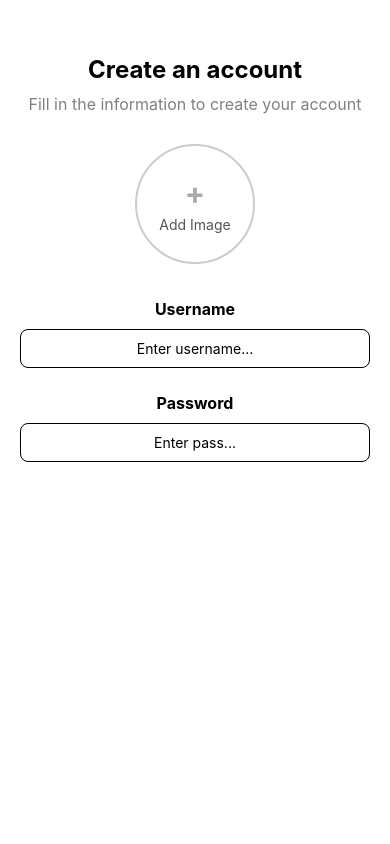
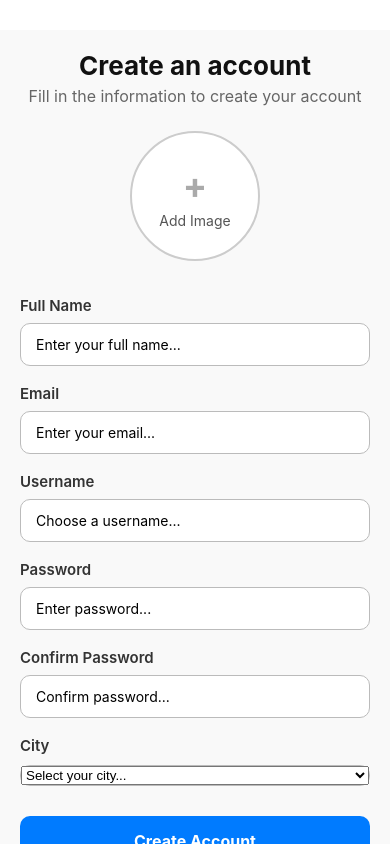
Before and after one commit to AmiChanDev/hello-react-native, a React Native app: screen / in a window 390 px wide. Built offline with nearby package versions, Linux system fonts and the light colour scheme.

Commit message:
enhance SignUpScreen with additional user input fields and city picker; update dependencies

```diff
--- a/App.tsx
+++ b/App.tsx
@@ -1,18 +1,25 @@
-import { Image, Pressable, ScrollView, StyleSheet, Text, TextInput, View } from 'react-native';
+import { Button, Image, Pressable, ScrollView, StyleSheet, Text, TextInput, View } from 'react-native';
 import { useState } from 'react';
 import * as ImagePicker from 'expo-image-picker';
-import { MediaType } from 'expo-image-picker';
+import { Picker } from '@react-native-picker/picker';
+import { Alert } from 'react-native';
 
 export default function SignUpScreen() {
   const [image, setImage] = useState<string | null>(null);
-  const [text, setText] = useState<string>('');
+  const [name, setName] = useState<string>('');
+  const [email, setEmail] = useState<string>('');
+  const [username, setUsername] = useState<string>('');  // 👈 Added username state
   const [pass, setPass] = useState<string>('');
+  const [confirmPass, setConfirmPass] = useState<string>('');
+  const [city, setCity] = useState<string>('');
+
+  const cities = ['Colombo', 'Gampaha', 'Kegalle', 'Rathnapura'];
 
   const pickImage = async () => {
     let result = await ImagePicker.launchImageLibraryAsync({
-      mediaTypes: ['images', 'videos'],
+      mediaTypes: [ImagePicker.MediaTypeOptions.Images, ImagePicker.MediaTypeOptions.Videos],
       allowsEditing: true,
-      aspect: [4, 3],
+      aspect: [1, 1],
       quality: 1,
     });
     if (!result.canceled) {
@@ -20,9 +27,13 @@ export default function SignUpScreen() {
     }
   };
 
+  const createAccount = async () => {
+    Alert.alert('Account Created', 'Your account has been successfully created!');
+  };
+
   return (
     <ScrollView style={styles.container} contentContainerStyle={styles.scrollcontent}>
-      <View>
+      <View style={styles.headerContainer}>
         <Text style={styles.header}>Create an account</Text>
         <Text style={styles.pageTitle}>Fill in the information to create your account</Text>
       </View>
@@ -40,71 +51,123 @@ export default function SignUpScreen() {
         </Pressable>
       </View>
 
+      <Text style={styles.inputTopic}>Full Name</Text>
+      <TextInput
+        style={styles.inputUser}
+        placeholder="Enter your full name..."
+        value={name}
+        onChangeText={setName}
+      />
+
+      <Text style={styles.inputTopic}>Email</Text>
+      <TextInput
+        style={styles.inputUser}
+        placeholder="Enter your email..."
+        keyboardType="email-address"
+        value={email}
+        onChangeText={setEmail}
+      />
+
+      {/* 👇 New Username field */}
       <Text style={styles.inputTopic}>Username</Text>
       <TextInput
         style={styles.inputUser}
-        placeholder="Enter username..."
-        value={text}
-        onChangeText={setText}
+        placeholder="Choose a username..."
+        value={username}
+        onChangeText={setUsername}
       />
+
       <Text style={styles.inputTopic}>Password</Text>
       <TextInput
         style={styles.inputUser}
-        placeholder="Enter pass..."
+        placeholder="Enter password..."
+        secureTextEntry
         value={pass}
         onChangeText={setPass}
       />
+
+      <Text style={styles.inputTopic}>Confirm Password</Text>
+      <TextInput
+        style={styles.inputUser}
+        placeholder="Confirm password..."
+        secureTextEntry
+        value={confirmPass}
+        onChangeText={setConfirmPass}
+      />
+
+      <Text style={styles.inputTopic}>City</Text>
+      <View style={styles.pickerContainer}>
+        <Picker
+          selectedValue={city}
+          onValueChange={(itemValue) => setCity(itemValue)}
+          style={styles.picker}
+        >
+          <Picker.Item label="Select your city..." value="" />
+          {cities.map((cityName) => (
+            <Picker.Item key={cityName} label={cityName} value={cityName} />
+          ))}
+        </Picker>
+      </View>
+
+      <Pressable style={styles.button} onPress={createAccount}>
+        <Text style={styles.buttonText}>Create Account</Text>
+      </Pressable>
     </ScrollView>
   );
 }
 
 const styles = StyleSheet.create({
   container: {
-    marginTop:35,
+    marginTop: 30,
     flex: 1,
-    backgroundColor: 'white',
+    backgroundColor: '#f9f9f9',
   },
   scrollcontent: {
     flexGrow: 1,
     padding: 20,
+    alignItems: 'center',
+  },
+  headerContainer: {
+    width: '100%',
+    alignItems: 'center',
+    marginBottom: 25,
   },
   header: {
-    textAlign: 'center',
-    fontSize: 24,
+    fontSize: 26,
     fontWeight: 'bold',
-    marginBottom: 10,
+    color: '#111',
+    marginBottom: 5,
   },
   pageTitle: {
     fontSize: 16,
-    color: 'grey',
+    color: '#666',
     textAlign: 'center',
-    marginBottom: 30,
   },
   imageContainer: {
-    alignItems: 'center',
-    marginBottom: 20,
+    marginBottom: 25,
   },
   imageButton: {
-    width: 120,
-    height: 120,
-    borderRadius: 60,
+    width: 130,
+    height: 130,
+    borderRadius: 65,
     borderWidth: 2,
     borderColor: '#ccc',
     justifyContent: 'center',
     alignItems: 'center',
     overflow: 'hidden',
+    backgroundColor: '#fff',
   },
   profileImage: {
     width: '100%',
     height: '100%',
-    borderRadius: 60,
+    borderRadius: 65,
   },
   placeholder: {
     justifyContent: 'center',
     alignItems: 'center',
   },
   plus: {
-    fontSize: 30,
+    fontSize: 36,
     fontWeight: 'bold',
     color: '#aaa',
   },
@@ -114,18 +177,46 @@ const styles = StyleSheet.create({
     marginTop: 5,
   },
   inputTopic: {
-    textAlign: 'center',
-    fontSize: 16,
-    fontWeight: 'bold',
-    marginTop: 15,
+    fontSize: 15,
+    fontWeight: '600',
+    color: '#333',
+    alignSelf: 'flex-start',
+    marginTop: 10,
   },
   inputUser: {
-    textAlign: 'center',
+    width: '100%',
     fontSize: 14,
-    borderColor: 'black',
+    borderColor: '#bbb',
     borderWidth: 1,
-    borderRadius: 8,
-    padding: 10,
+    borderRadius: 10,
+    paddingHorizontal: 15,
+    paddingVertical: 12,
+    marginVertical: 8,
+    backgroundColor: '#fff',
+  },
+  pickerContainer: {
+    width: '100%',
+    borderWidth: 1,
+    borderColor: '#bbb',
+    borderRadius: 10,
+    backgroundColor: '#fff',
     marginVertical: 10,
   },
+  picker: {
+    width: '100%',
+  },
+  button: {
+    width: '100%',
+    backgroundColor: '#007bff',
+    paddingVertical: 15,
+    borderRadius: 10,
+    alignItems: 'center',
+    marginTop: 20,
+    marginBottom: 30,
+  },
+  buttonText: {
+    color: '#fff',
+    fontSize: 16,
+    fontWeight: '700',
+  },
 });
--- a/package.json
+++ b/package.json
@@ -17,7 +17,8 @@
     "react-native-web": "^0.20.0",
     "@expo/metro-runtime": "~5.0.4",
     "expo-image-picker": "~16.1.4",
-    "react-native-safe-area-context": "5.4.0"
+    "react-native-safe-area-context": "5.4.0",
+    "@react-native-picker/picker": "2.11.1"
   },
   "devDependencies": {
     "@babel/core": "^7.25.2",
```
Also changed, not shown: 1 other file (tests, documents, lock files or other folders).
